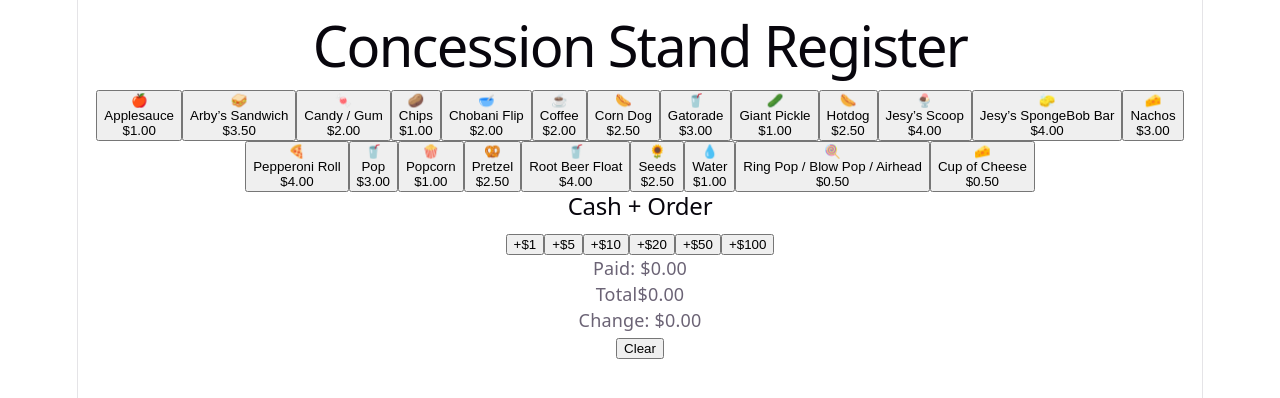
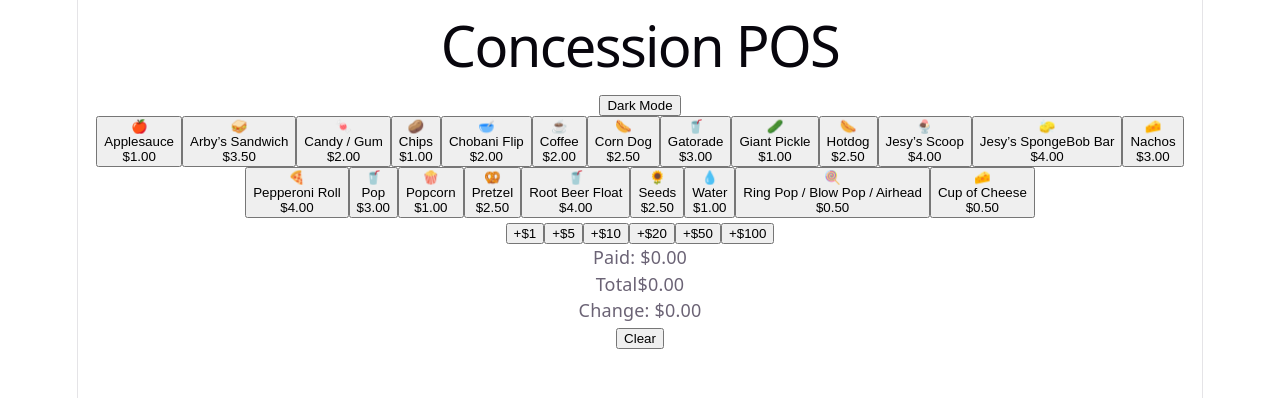
Before and after one commit to yobnagolgg-oss/MRBB, a React (Vite) app: page / in a window 1280 px wide. Shown: the top 398 px of the page. Built offline with nearby package versions, Linux system fonts and the light colour scheme.

Commit message:
Implement dark mode feature in App component
Added dark mode functionality with toggle button and adjusted styles accordingly.

```diff
--- a/src/App.jsx
+++ b/src/App.jsx
@@ -1,4 +1,4 @@
-import React, { useState, useRef } from 'react';
+import React, { useState } from 'react';
 
 export default function App() {
   const items = [
@@ -30,8 +30,10 @@ export default function App() {
 
   const [cart, setCart] = useState([]);
   const [amountPaid, setAmountPaid] = useState(0);
+  const [darkMode, setDarkMode] = useState(false);
 
-  const audioRef = useRef(null);
+  const bg = darkMode ? "bg-gray-900 text-white" : "bg-gray-100 text-black";
+  const card = darkMode ? "bg-gray-800 text-white" : "bg-white text-black";
 
   const playBeep = () => {
     const ctx = new (window.AudioContext || window.webkitAudioContext)();
@@ -87,61 +89,72 @@ export default function App() {
   const change = amountPaid - total;
 
   return (
-    <div className="min-h-screen bg-gray-100 p-4 font-sans select-none">
-      <div className="max-w-7xl mx-auto grid grid-cols-1 lg:grid-cols-3 gap-6">
+    <div className={`min-h-screen ${bg} p-3 transition`}>
 
-        {/* LEFT */}
-        <div className="lg:col-span-2 bg-white rounded-3xl shadow-xl p-6">
-          <h1 className="text-4xl font-bold mb-6 text-center">
-            Concession Stand Register
-          </h1>
+      {/* HEADER */}
+      <div className="flex justify-between items-center mb-3">
+        <h1 className="text-2xl font-bold">Concession POS</h1>
 
-          <div className="grid gap-5 grid-cols-2 sm:grid-cols-3 lg:grid-cols-4">
+        <button
+          onClick={() => setDarkMode(!darkMode)}
+          className="px-4 py-2 rounded-xl bg-indigo-500 text-white"
+        >
+          {darkMode ? "Light Mode" : "Dark Mode"}
+        </button>
+      </div>
+
+      <div className="max-w-7xl mx-auto grid grid-cols-1 lg:grid-cols-3 gap-4">
+
+        {/* ITEMS */}
+        <div className={`lg:col-span-2 ${card} rounded-2xl p-3 shadow-lg`}>
+          <div className="grid grid-cols-2 sm:grid-cols-3 md:grid-cols-4 gap-3">
+
             {items.map((item) => (
               <button
                 key={item.name}
                 onClick={() => addItem(item)}
-                className="bg-blue-500 hover:bg-blue-600 active:scale-95 transition rounded-3xl text-white min-h-[180px] flex flex-col items-center justify-center gap-2 shadow-xl"
+                className="
+                  bg-gradient-to-br from-blue-500 to-indigo-600
+                  hover:scale-105 active:scale-95 transition
+                  text-white rounded-2xl
+                  p-4 min-h-[140px]
+                  flex flex-col justify-center items-center
+                  shadow-md
+                "
               >
-                <div className="text-5xl">{item.emoji}</div>
-                <div className="text-xl font-bold text-center">{item.name}</div>
-                <div>${item.price.toFixed(2)}</div>
+                <div className="text-4xl">{item.emoji}</div>
+                <div className="text-sm font-bold text-center">{item.name}</div>
+                <div className="text-xs opacity-90">${item.price.toFixed(2)}</div>
               </button>
             ))}
+
           </div>
         </div>
 
-        {/* RIGHT */}
-        <div className="bg-white rounded-3xl shadow-xl p-6 flex flex-col">
-
-          <h2 className="text-3xl font-bold mb-4 text-center">
-            Cash + Order
-          </h2>
+        {/* CART */}
+        <div className={`${card} rounded-2xl p-3 flex flex-col`}>
 
           {/* CASH BUTTONS */}
-          <div className="grid grid-cols-3 gap-2 mb-4">
+          <div className="grid grid-cols-3 gap-2 mb-3">
             {cashOptions.map((val) => (
               <button
                 key={val}
                 onClick={() => addCash(val)}
-                className="bg-green-500 hover:bg-green-600 text-white rounded-xl p-3 font-bold text-lg"
+                className="bg-green-500 text-white rounded-xl py-2 font-bold"
               >
                 +${val}
               </button>
             ))}
           </div>
 
-          <div className="text-center text-2xl font-bold mb-4">
+          <div className="text-center font-bold text-lg mb-2">
             Paid: ${amountPaid.toFixed(2)}
           </div>
 
-          {/* CART */}
-          <div className="flex-1 overflow-auto space-y-2 mb-4">
+          <div className="flex-1 overflow-auto space-y-2">
             {cart.map((item) => (
-              <div key={item.name} className="flex justify-between bg-gray-100 p-2 rounded-xl">
-                <div>
-                  {item.emoji} {item.name} x{item.qty}
-                </div>
+              <div key={item.name} className="flex justify-between text-sm">
+                <div>{item.emoji} {item.name} x{item.qty}</div>
                 <div>
                   ${(item.qty * item.price).toFixed(2)}
                   <button
@@ -155,20 +168,19 @@ export default function App() {
             ))}
           </div>
 
-          {/* TOTAL */}
-          <div className="border-t pt-3">
-            <div className="text-xl font-bold flex justify-between">
+          <div className="border-t mt-2 pt-2">
+            <div className="flex justify-between font-bold">
               <span>Total</span>
               <span>${total.toFixed(2)}</span>
             </div>
 
-            <div className="text-green-600 text-2xl font-bold mt-2 text-center">
+            <div className="text-green-500 text-xl font-bold text-center mt-2">
               Change: ${change >= 0 ? change.toFixed(2) : '0.00'}
             </div>
 
             <button
               onClick={clearOrder}
-              className="w-full mt-3 bg-black text-white p-3 rounded-xl"
+              className="w-full mt-2 bg-black text-white py-2 rounded-xl"
             >
               Clear
             </button>
```
